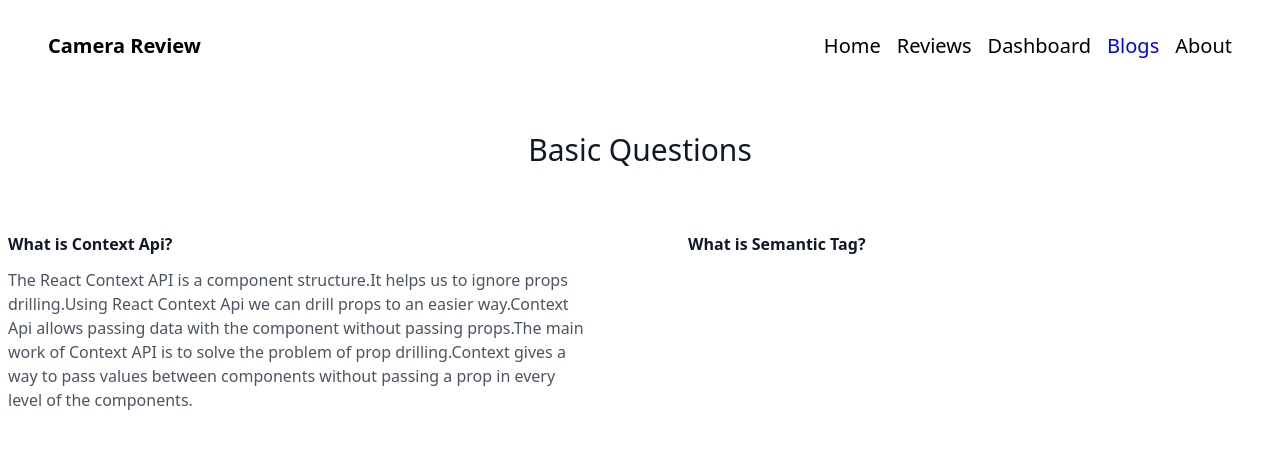
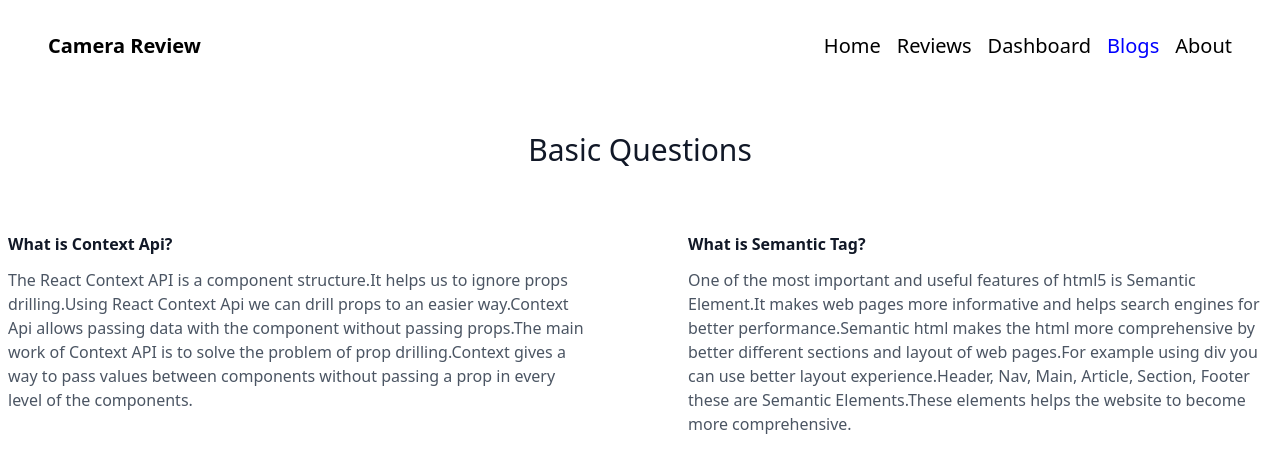
Before and after one commit to shoumikahmed/product-analysis-assignment9, a React (Create React App) app: page /blogs in a window 1280 px wide. Shown: the top 472 px of the page. Built offline with nearby package versions, Linux system fonts and the light colour scheme.

Commit message:
all question answered

```diff
--- a/src/components/Blogs/Blogs.js
+++ b/src/components/Blogs/Blogs.js
@@ -22,7 +22,7 @@ const Blogs = () => {
                         What is Semantic Tag?
                     </p>
                     <p className='text-gray-600'>
-
+                        One of the most important and useful features of html5 is Semantic Element.It makes web pages more informative and helps search engines for better performance.Semantic html makes the html more comprehensive by better different sections and layout of web pages.For example using div you can use better layout experience.Header, Nav, Main, Article, Section, Footer these are Semantic Elements.These elements helps the website to become more comprehensive.
                     </p>
                 </div>
             </div>
--- a/src/components/Header/Header.js
+++ b/src/components/Header/Header.js
@@ -14,11 +14,6 @@ const Header = () => {
                 <CustomLink to="/dashboard">Dashboard</CustomLink>
                 <CustomLink to="/blogs">Blogs</CustomLink>
                 <CustomLink to="/about">About</CustomLink>
-
-                {/* <CustomLink to="/">Home</CustomLink>
-                <CustomLink to="/coins">Coins</CustomLink>
-                <CustomLink to="/contact">Contact</CustomLink>
-                <CustomLink to="/about">About</CustomLink> */}
             </div>
         </div>
     );
```
